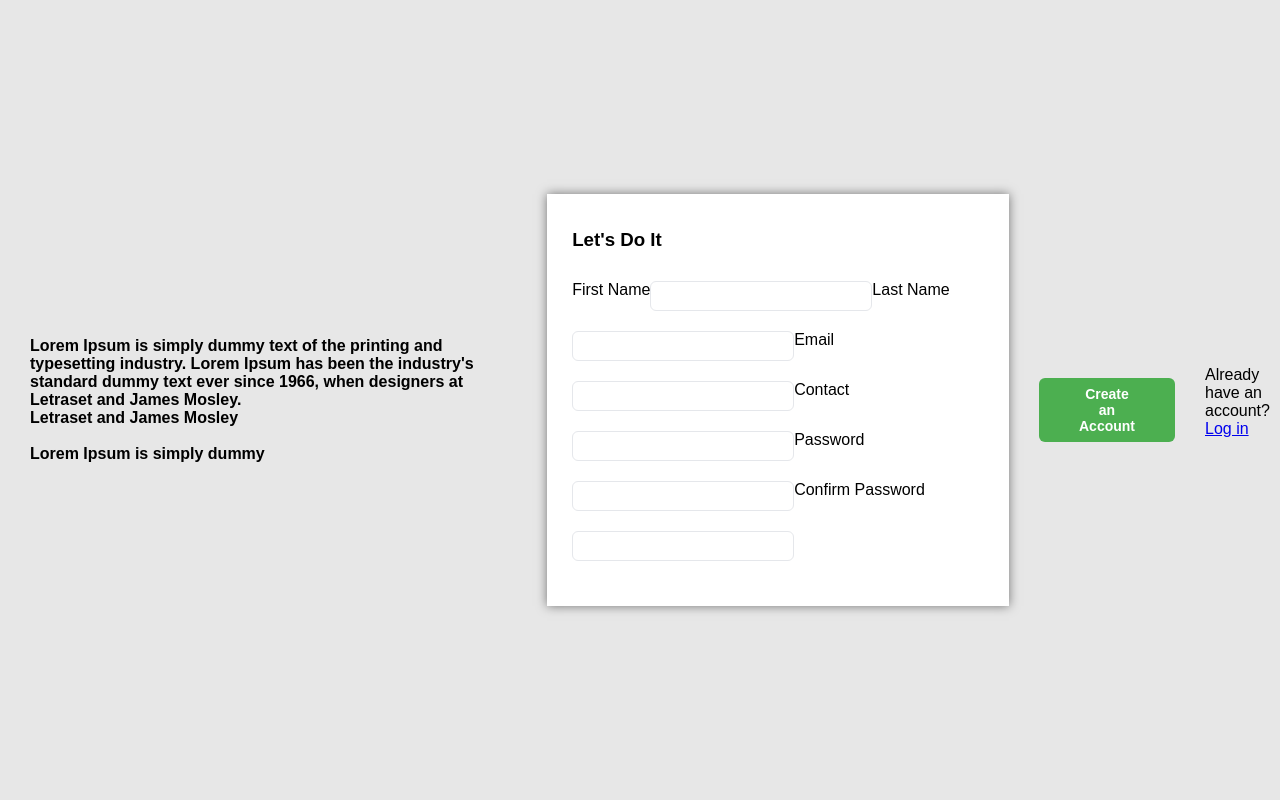
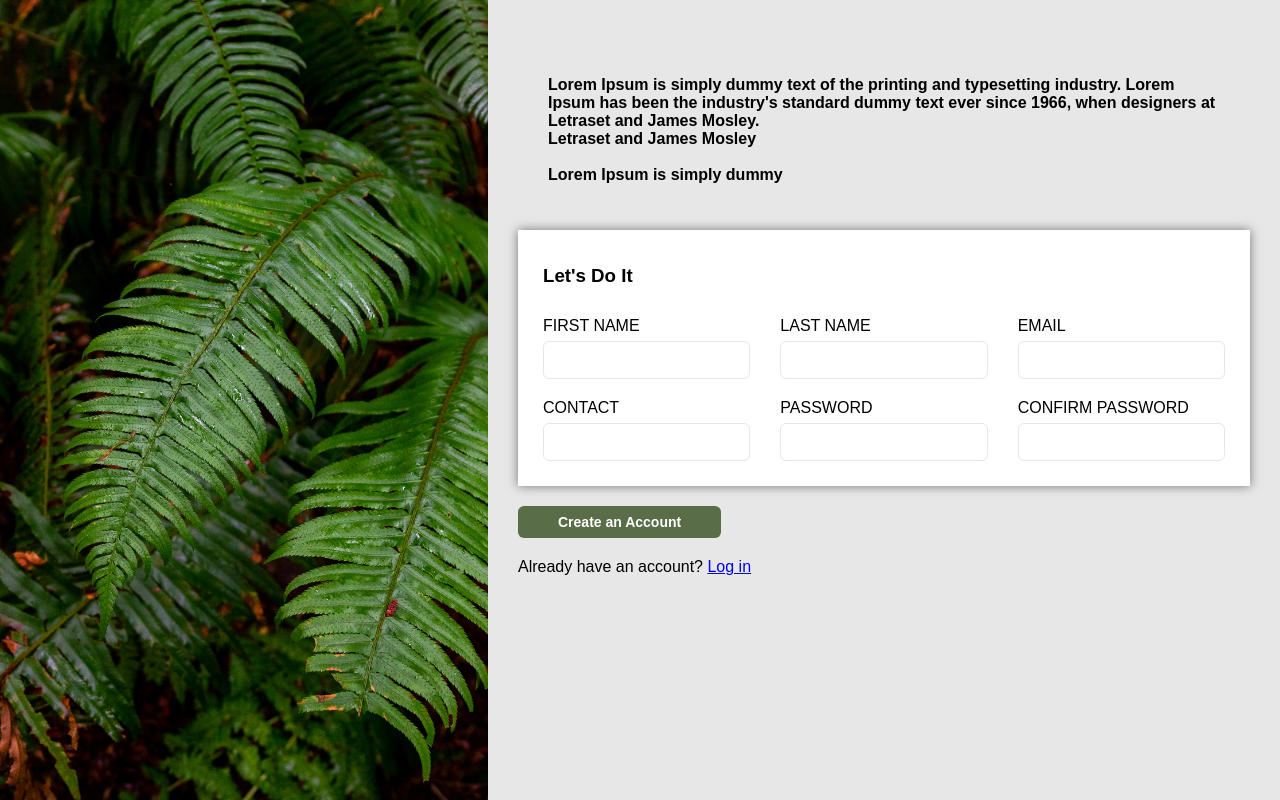
Before and after one commit to tamoreo/sign-up-form, a plain HTML site: page index.html in a window 1280 px wide. Drawn offline with Linux system fonts and the light colour scheme.

Commit message:
Edit index.html and styles.css

```diff
--- a/index.html
+++ b/index.html
@@ -7,27 +7,62 @@
     <link rel="stylesheet" href="styles.css" />
   </head>
   <body>
-    <p class="intro">Lorem Ipsum is simply dummy text of the printing and typesetting industry. Lorem Ipsum has been the industry's standard dummy text ever since 1966, when designers at Letraset and James Mosley.<br>Letraset and James Mosley<br><br>Lorem Ipsum is simply dummy</p>
-
+    <main class="page-layout">
+      <div class="image-container">
+        <img
+          class="bg-image"
+          src="halieunsplash.jpg"
+          alt="Image about company"
+        />
+      </div>
+      <section class="form-content">
+        <p class="intro">
+          Lorem Ipsum is simply dummy text of the printing and typesetting
+          industry. Lorem Ipsum has been the industry's standard dummy text ever
+          since 1966, when designers at Letraset and James Mosley.<br />Letraset
+          and James Mosley<br /><br />Lorem Ipsum is simply dummy
+        </p>
         <div class="form-container">
-      <form action="#" method="POST">
+          <form action="#" method="POST" id="sign-up">
             <h3>Let's Do It</h3>
             <div class="user-info">
+              <div class="field">
                 <label for="fname">First Name</label>
                 <input type="text" id="fname" name="fname" required />
+              </div>
+              <div class="field">
                 <label for="lname">Last Name</label>
-      <input type="text" id="lname" name="lname" required/>
+                <input type="text" id="lname" name="lname" required />
+              </div>
+              <div class="field">
                 <label for="email">Email</label>
-      <input type="email" id="email" name="email" required/>
+                <input type="email" id="email" name="email" required />
+              </div>
+              <div class="field">
                 <label for="phone">Contact</label>
-      <input type="text" id="phone" name="phone" required/>
+                <input type="text" id="phone" name="phone" required />
+              </div>
+              <div class="field">
                 <label for="password">Password</label>
-      <input type="password" id="password" name="password" required/>
+                <input type="password" id="password" name="password" required />
+              </div>
+              <div class="field">
                 <label for="confirm-password">Confirm Password</label>
-      <input type="password" id="confirm-password" name="confirm-password" required/>
-    </div></div>
-    <button type="submit">Create an Account</button>
+                <input
+                  type="password"
+                  id="confirm-password"
+                  name="confirm-password"
+                  required
+                />
+              </div>
+            </div>
           </form>
-    <p class="login-link">Already have an account? <a href="#">Log in</a></p>
+        </div>
+        <button type="submit" form="sing-up">Create an Account</button>
+        <p class="login-link">
+          Already have an account? <a href="#">Log in</a>
+        </p>
+      </section>
+    </main>
   </body>
 </html>
--- a/styles.css
+++ b/styles.css
@@ -1,60 +1,106 @@
 body {
-  display: flex;
-  height: 100vh;
   margin: 0;
   font-family: "Poppins", sans-serif;
   background-color: #e7e7e7;
-  align-items: center;
 }
+
+.page-layout {
+  display: flex;
+  min-height: 100vh;
+}
+
+.image-container {
+  flex: 1 1 40%;
+  min-width: 0;
+  min-height: 100vh;
+  overflow: hidden;
+}
+
+.bg-image {
+  display: block;
+  width: 100%;
+  height: 100%;
+  min-height: 100vh;
+  object-fit: cover;
+}
+
 h3 {
   margin-top: 10px;
   margin-bottom: 30px;
 }
+
 .intro {
   text-align: left;
   padding: 30px;
   font-weight: bold;
   font-size: 16px;
 }
+
+.form-content {
+  flex: 1 1 60%;
+  min-width: 0;
+  padding: 30px;
+}
+
 .form-container {
   background-color: #fff;
   box-shadow: 0 0 10px rgba(0, 0, 0, 0.5);
   padding: 25px;
+  width: auto;
+  display: flex;
+  flex-direction: column;
+}
+
+form {
   width: 100%;
 }
-.form-container form .user-info {
+
+.user-info {
+  display: grid;
+  grid-template-columns: repeat(3, minmax(180px, 1fr));
+  gap: 20px 30px;
+}
+
+.field {
   display: flex;
-  flex-wrap: wrap;
+  flex-direction: column;
 }
+
+label {
+  font-weight: 300;
+  text-transform: uppercase;
+}
+
 input[type="text"],
 input[type="password"],
 input[type="email"] {
-  width: 200px;
-  height: 8px;
+  width: 100%;
+  box-sizing: border-box;
+  height: 38px;
   padding: 10px;
-  margin-bottom: 20px;
+  margin-top: 6px;
   border: 1px solid #e5e7eb;
   border-radius: 6px;
 }
+
 input[type="text"]:user-invalid,
 input[type="password"]:user-invalid,
 input[type="email"]:user-invalid {
   border: 1px solid #d60c0c;
 }
+
 .login-link {
   text-align: left;
-  margin-left: 30px;
   margin-top: 20px;
   color: #000000;
 }
 
 button {
-  background-color: #4caf50;
+  background-color: #596d48;
   color: white;
   font-size: 14px;
   font-weight: bold;
   margin-top: 20px;
-  margin-left: 30px;
   padding: 8px 40px;
   border: none;
   border-radius: 6px;
```
Also changed, not shown: halieunsplash.jpg (added). Lines whose indentation alone changed are shown as unchanged.
